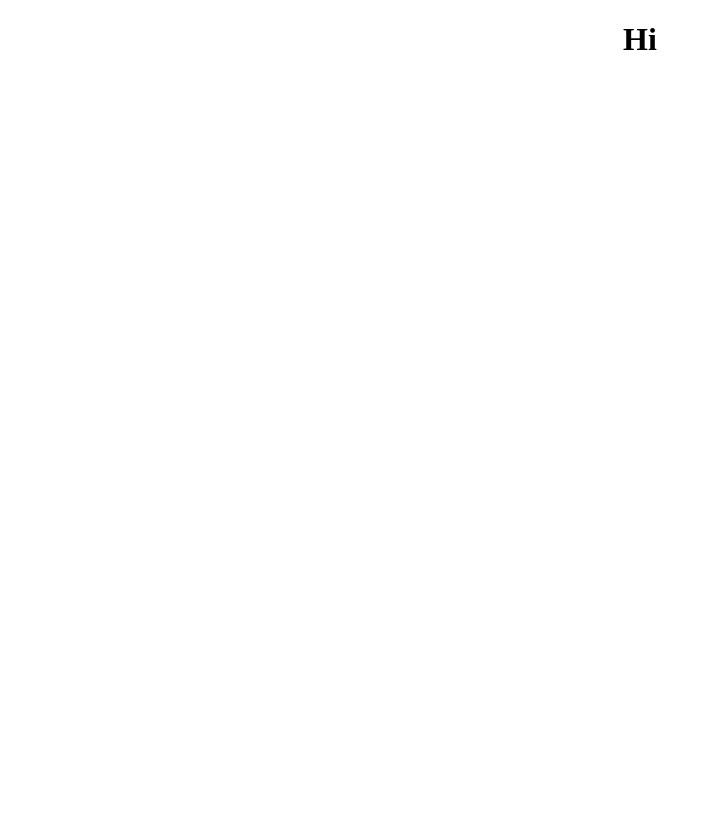
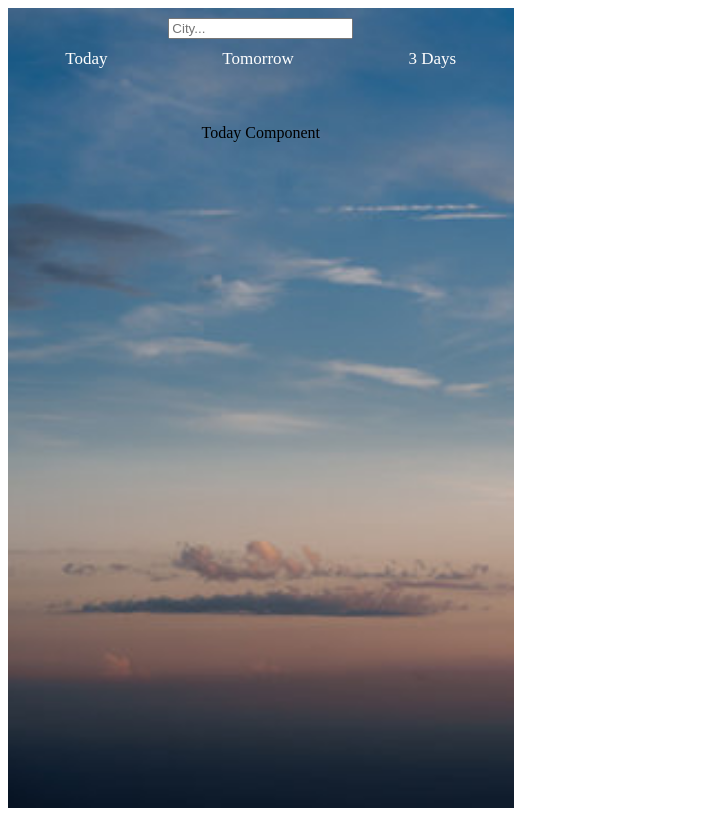
Before and after one commit to NadiaPia/weather_forecast, a React (Create React App) app: page / in a window 1280 px wide. Shown: the whole page, without its empty margins (0-711 px from the left). Built offline with nearby package versions, Linux system fonts and the light colour scheme.

Commit message:
Add navbat, components and style

```diff
--- a/src/App.css
+++ b/src/App.css
@@ -1,38 +1,14 @@
 .App {
   text-align: center;
+  width: 40%;
+  height: 100vh;
+  /* background-color: rgb(97, 164, 209); */
+  background: url(bkg.jpg);
+  background-size: cover;
+  font-family: cursive;
 }
 
-.App-logo {
-  height: 40vmin;
-  pointer-events: none;
-}
-
-@media (prefers-reduced-motion: no-preference) {
-  .App-logo {
-    animation: App-logo-spin infinite 20s linear;
-  }
-}
-
-.App-header {
-  background-color: #282c34;
-  min-height: 100vh;
-  display: flex;
-  flex-direction: column;
-  align-items: center;
-  justify-content: center;
-  font-size: calc(10px + 2vmin);
-  color: white;
-}
 
 .App-link {
   color: #61dafb;
 }
-
-@keyframes App-logo-spin {
-  from {
-    transform: rotate(0deg);
-  }
-  to {
-    transform: rotate(360deg);
-  }
-}
--- a/src/App.js
+++ b/src/App.js
@@ -1,10 +1,69 @@
 import './App.css';
+import axios from 'axios';
+import React, { useState } from 'react';
+import Navbar from './components/Navbar';
 
 function App() {
+
+  const [currentComponent, setCurrentComponent] = useState('Today');
+
+  const[location, setLocation] = useState('');
+  const[currentTemp, setCurrentTemp] = useState('');
+  const[precipitation, setPrecipitation] = useState('');
+
+
+  const getWeather = () => {
+
+
+  axios.get(`http://api.weatherapi.com/v1/forecast.json?key=d27e5f3580d34ff991c55923232906&q=${location}&days=1&aqi=yes&alerts=no`)
+  .then((response)=> {
+    console.log("response.dataaaaaaaaaaa", response.data);
+    console.log("response.data.location.name", response.data.location.name);
+    console.log("response.data.current.temp_c", response.data.current.temp_c);
+    console.log("response.data.current.condition.text", response.data.current.condition.text);
+
+
+    setLocation(response.data.location.name);
+    setCurrentTemp(response.data.current.temp_c)
+    setPrecipitation(response.data.current.condition.text)
+
+
+
+  }).catch((error) => {
+    console.log("errorrrr", error)
+  })
+}
+
   return (
+    // <div className="App">
+    //   <button onClick={getWeather}>Show Weather</button>
+
+    //   <div>
+    //     <h1>{location} </h1>
+    //     <input
+    //       type="text"
+    //       placeholder='City...'
+    //       onChange={(event) => { setLocation(event.target.value) }}
+    //       />
+    //       <div>
+    //         <h2>Current Weather</h2>
+    //         <h3>temperature: {currentTemp} <span>&#8451;</span></h3>
+    //         <h3>precipitation: {precipitation} </h3>
+
+
+    //       </div>
+    //   </div>
+    // </div>
+
     <div className="App">
-      <h1>Hi</h1>
+      <Navbar setCurrentComponent={setCurrentComponent}/>
+      {currentComponent === "Today" && <p>Today Component</p>}
+      {currentComponent === "Tomorrow" && <p>Tomorrow Component</p>}
+      {currentComponent === "3 Days" && <p>3 Days Component</p>}
     </div>
+
+
+
   );
 }
 
--- /dev/null
+++ b/src/components/Navbar.css
@@ -0,0 +1,23 @@
+.navbarContainer {
+    /* background-color: rgb(97, 164, 209);     */
+    display: flex;
+    flex-direction: column;
+    padding-top: 10px;
+    padding-bottom: 10px;
+    height: 10%;
+}
+
+.menu {
+    display: flex;
+    justify-content: space-around;
+    color: white;
+    font-size: 17px;
+    padding-top: 10px;
+}
+
+.menu > div:hover {
+    color: brown;
+    transition: 0.4s;
+    border-bottom: 1px solid brown;
+    cursor: pointer;
+}
--- /dev/null
+++ b/src/components/Navbar.js
@@ -0,0 +1,25 @@
+import React from 'react';
+import './Navbar.css';
+
+
+function Navbar(props) {
+  return (
+    <div className='navbarContainer'>
+        <div className="searchBar">
+        <input
+          type="text"
+          placeholder='City...'
+          />
+        </div>
+
+        <div className="menu">
+            <div onClick={() => props.setCurrentComponent("Today")}> Today </div>
+            <div onClick={() => props.setCurrentComponent("Tomorrow")}> Tomorrow </div>
+            <div onClick={() => props.setCurrentComponent("3 Days")}> 3 Days </div>
+        </div>
+
+    </div>
+  )
+}
+
+export default Navbar;
```
Also changed, not shown: src/bkg.jpg (added).
